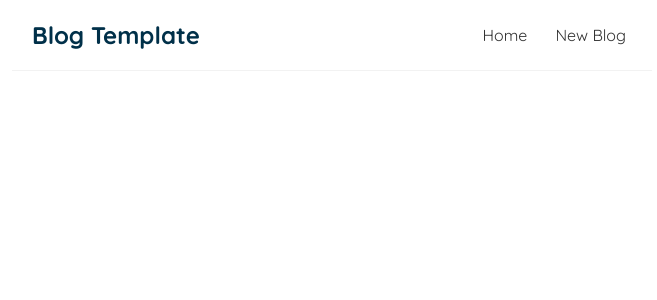
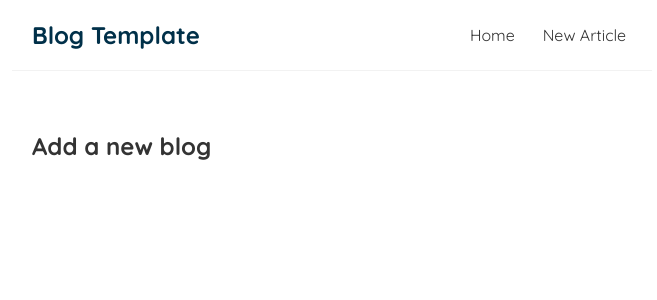
Before and after one commit to hendrickl/blog-project_react, a React (Create React App) app: page /create in a window 1280 px wide. Shown: the top 300 px of the page, without its empty margins (308-965 px from the left). Built offline with nearby package versions, Linux system fonts and the light colour scheme.

Commit message:
simple update

```diff
--- a/src/App.js
+++ b/src/App.js
@@ -1,5 +1,6 @@
 import Navbar from "./Navbar";
 import Home from "./Home";
+import Create from "./Create";
 import { BrowserRouter as Router, Route, Routes } from "react-router-dom";
 
 function App() {
@@ -10,6 +11,7 @@
         <div className="content">
           <Routes>
             <Route path="/" element={<Home />} />
+            <Route path="/create" element={<Create />} />
           </Routes>
         </div>
       </div>
--- /dev/null
+++ b/src/Create.js
@@ -0,0 +1,9 @@
+const Create = () => {
+  return (
+    <div className="create">
+      <h2>Add a new blog</h2>
+    </div>
+  );
+};
+
+export default Create;
--- a/src/Home.js
+++ b/src/Home.js
@@ -12,7 +12,7 @@
     <div className="home">
       {error && <div>{error}</div>}
       {isLoading && <div>Loading...</div>}
-      {blogs && <Bloglist blogs={blogs} title="All Blogs" />}
+      {blogs && <Bloglist blogs={blogs} title="All Articles" />}
     </div>
   );
 };
--- a/src/Navbar.js
+++ b/src/Navbar.js
@@ -4,7 +4,7 @@
       <h1>Blog Template</h1>
       <div className="links">
         <a href="/">Home</a>
-        <a href="/create">New Blog</a>
+        <a href="/create">New Article</a>
       </div>
     </nav>
   );
```
